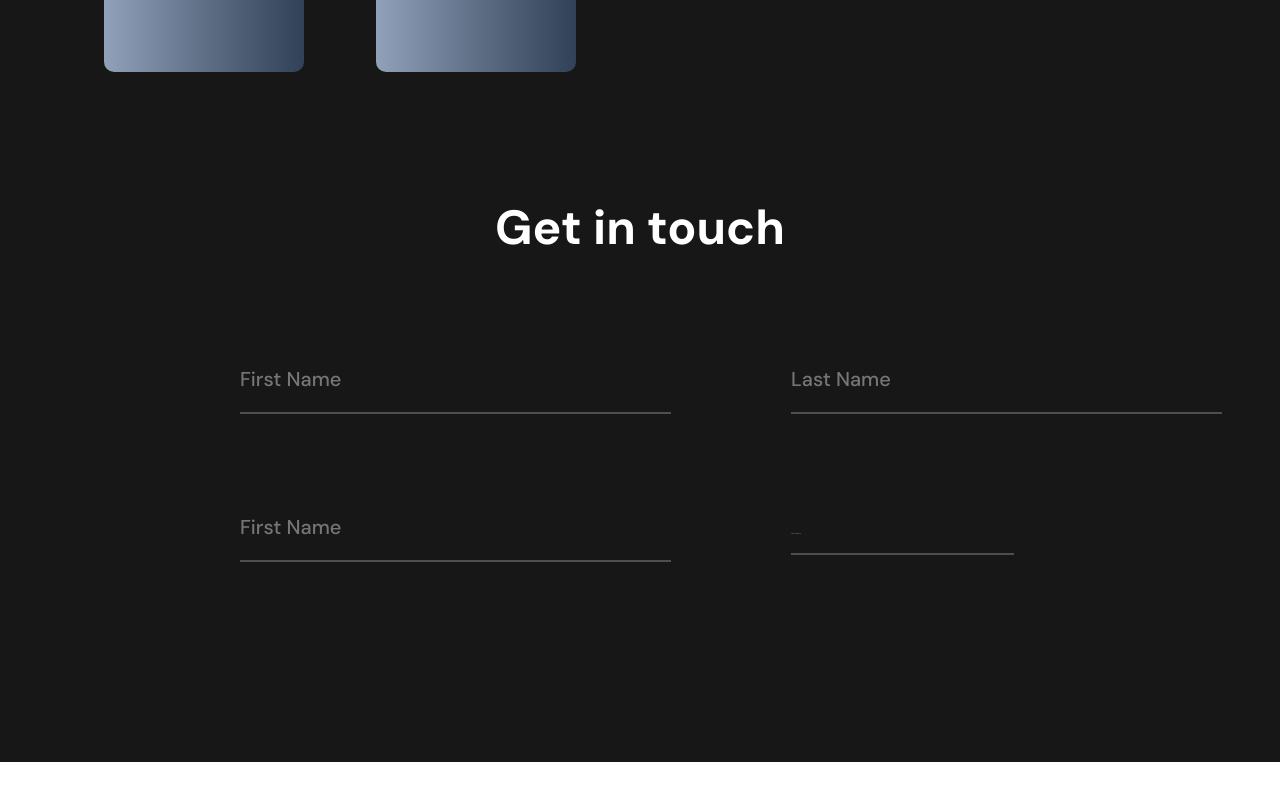
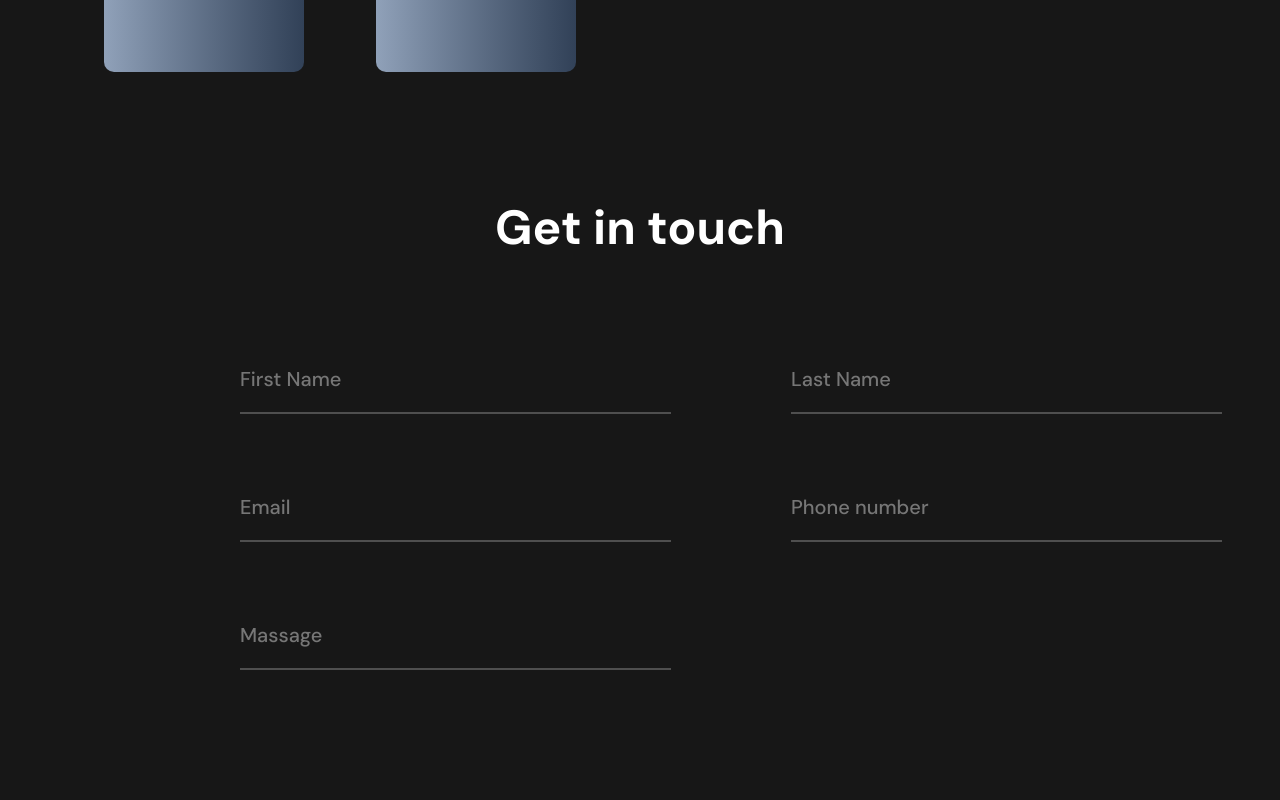
Before and after one commit to Rakib-Hassan-web/Portfulio-for-me, a React (Vite) app: page / in a window 1280 px wide. Shown: the part 3394-4194 px from the top of the page. Before the commit the page ends 4156 px from the top, so only its background shows below. Built offline with nearby package versions, Linux system fonts and the light colour scheme.

Commit message:
contact 5th input

```diff
--- a/src/assets/Pages/Contract.jsx
+++ b/src/assets/Pages/Contract.jsx
@@ -28,28 +28,32 @@ return (
 
 
 
-                         <input type="text"
+                    <input type="text"
                         className='py-[18px] pr-[200px]  border-[#4F4F4F]  text-[20px] text-[#d5d5d5] font-prymary font-medium border-b-2 outline-none '
                         placeholder='Last Name' />
                 </div>
 
 
-<div className="secendRow mt-20">
+ <div className="seconfpRow flex-row gap-10 mt-15">
+                    <input type="text"
+                        className='ml-60 mr-30 py-[18px] pr-[200px]  border-[#4F4F4F]  text-[20px] text-[#d5d5d5] font-prymary font-medium border-b-2 outline-none '
+                        placeholder='Email' />
 
 
 
-
-                        <input type="text"
-                        className='ml-60 mr-30 py-[18px] pr-[200px]  border-[#4F4F4F]  text-[20px] text-[#d5d5d5] font-prymary font-medium border-b-2 outline-none '
-                        placeholder='First Name' />
+                    <input type="text"
+                        className='py-[18px] pr-[200px]  border-[#4F4F4F]  text-[20px] text-[#d5d5d5] font-prymary font-medium border-b-2 outline-none '
+                        placeholder='Phone number' />
+                </div>
 
 
 
-                         <input type="text"
-                        className='py-[18px] pr-[200px]  border-[#4F4F4F]  text-[2px] text-[#d5d5d5] font-prymary font-medium border-b-2 outline-none '
-                        placeholder='Last Name' />
+                <div className="MassageINPUT">
 
-</div>
+
+                    <input type="text" className=' ml-60 mt-15 py-[18px] pr-[200px]  border-[#4F4F4F]  text-[20px] text-[#d5d5d5] font-prymary font-medium border-b-2 outline-none '
+                        placeholder='Massage' />
+                </div>
 
 
 
```
